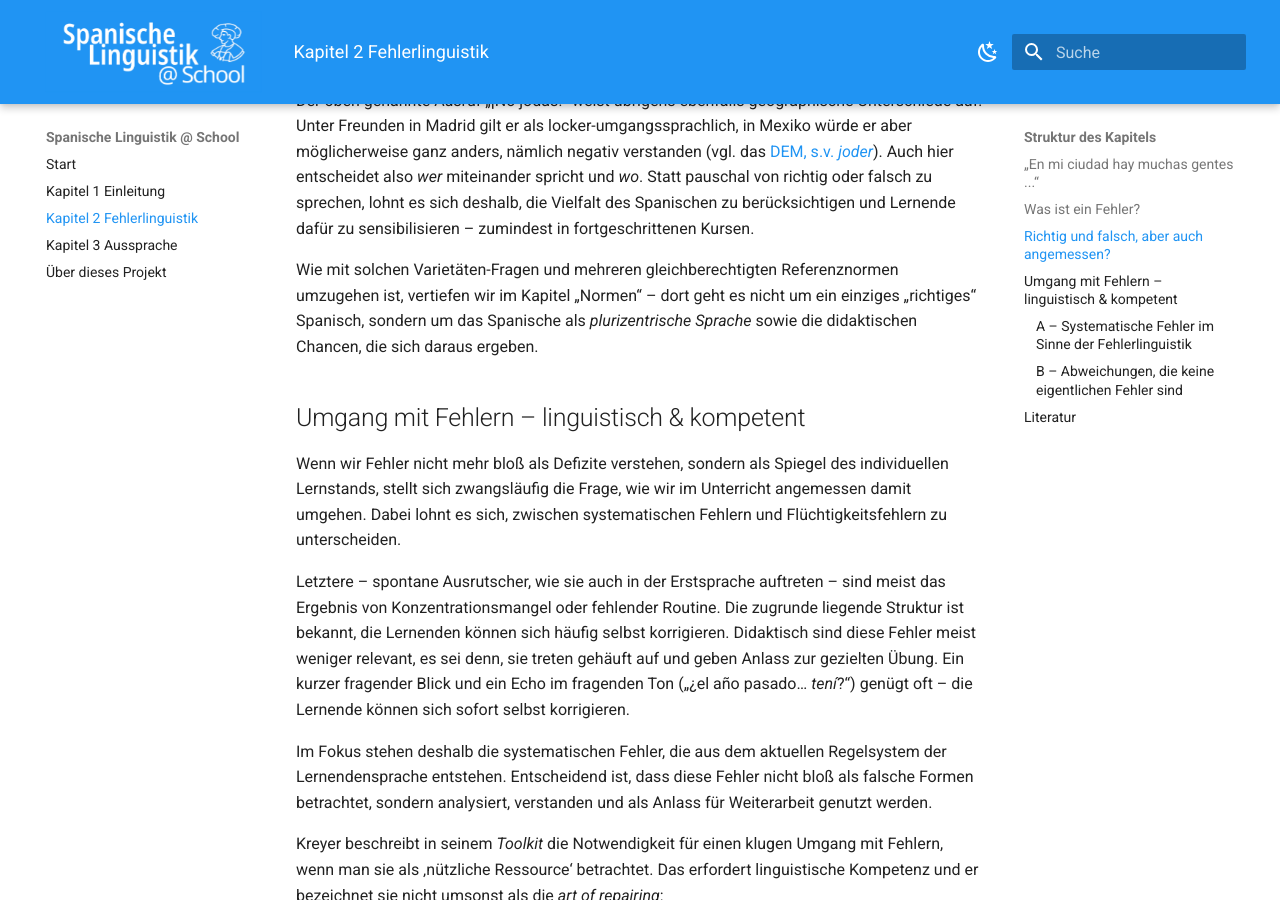
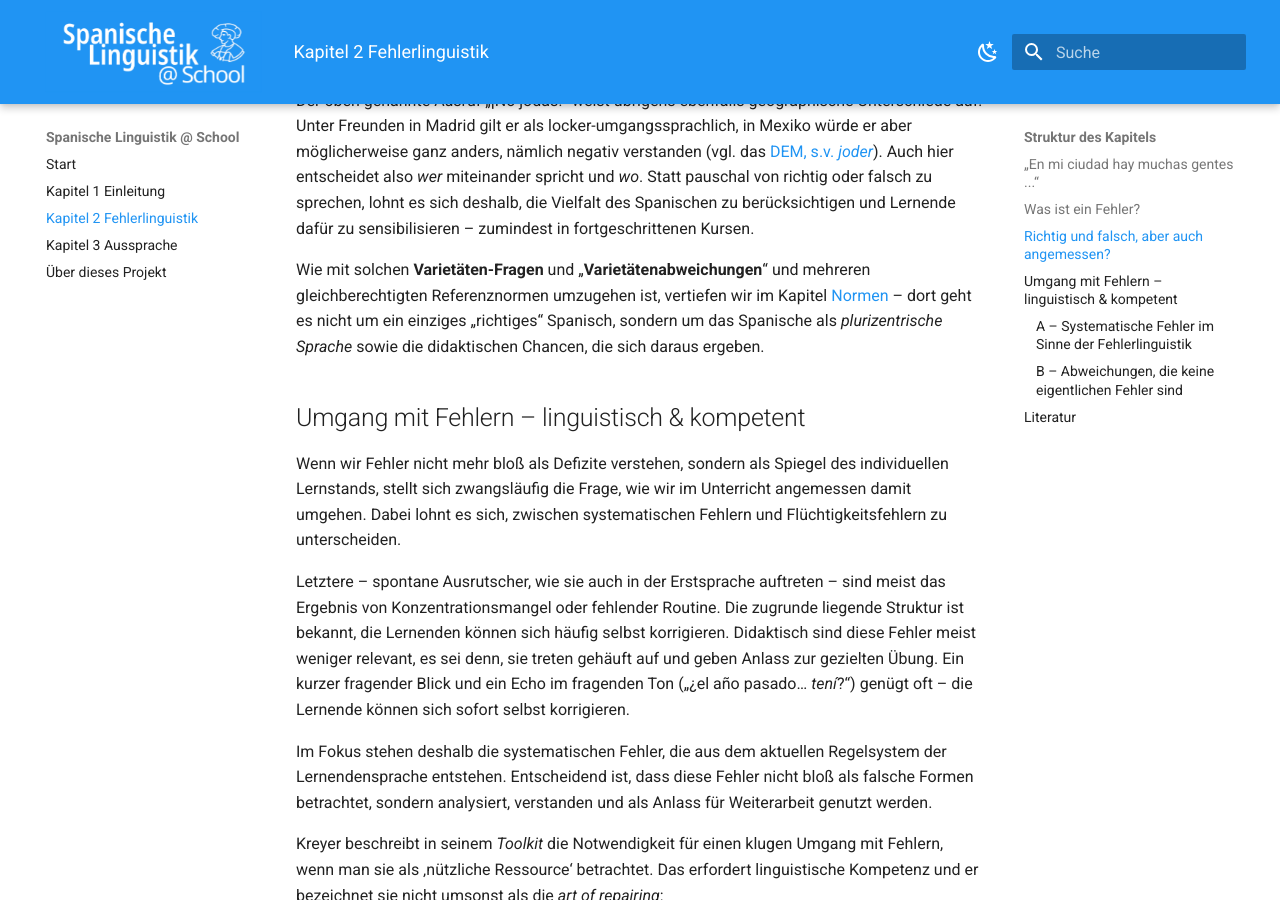
Before and after one commit to FTacke/spanisch-toolkit, an MkDocs documentation site: the page built from docs/fehlerlinguistik/fehlerlinguistik.md, in a window 1280 px wide and 900 px high, scrolled down 3768 px. Built offline with MkDocs 1.6.1 and Material for MkDocs 9.7.7, drawn with Linux system fonts in a browser that asks for light colours.

Commit message:
Fix broken links and add Normen chapter with introductory content

```diff
--- a/docs/fehlerlinguistik/fehlerlinguistik.md
+++ b/docs/fehlerlinguistik/fehlerlinguistik.md
@@ -67,7 +67,7 @@ Ein weiteres Beispiel verdeutlicht, wie eng Fehlerurteil und Kontext zusammenhä
 
 Der oben genannte Ausruf „¡No jodas!“ weist übrigens ebenfalls geographische Unterschiede auf: Unter Freunden in Madrid gilt er als locker-umgangssprachlich, in Mexiko würde er aber möglicherweise ganz anders, nämlich negativ verstanden (vgl. das [DEM, s.v. *joder*](https://dem.colmex.mx/Ver/joder){:target="_blank" rel="noopener noreferrer"}). Auch hier entscheidet also *wer* miteinander spricht und *wo*. Statt pauschal von richtig oder falsch zu sprechen, lohnt es sich deshalb, die Vielfalt des Spanischen zu berücksichtigen und Lernende dafür zu sensibilisieren – zumindest in fortgeschrittenen Kursen.
 
-Wie mit solchen Varietäten-Fragen und mehreren gleichberechtigten Referenznormen umzugehen ist, vertiefen wir im Kapitel „Normen“ – dort geht es nicht um ein einziges „richtiges“ Spanisch, sondern um das Spanische als *plurizentrische Sprache* sowie die didaktischen Chancen, die sich daraus ergeben.
+Wie mit solchen **Varietäten-Fragen** und „**Varietätenabweichungen**“ und mehreren gleichberechtigten Referenznormen umzugehen ist, vertiefen wir im Kapitel [Normen](normen/normen.md) – dort geht es nicht um ein einziges „richtiges“ Spanisch, sondern um das Spanische als *plurizentrische Sprache* sowie die didaktischen Chancen, die sich daraus ergeben.
 
 ## Umgang mit Fehlern – linguistisch & kompetent
 
```
Also changed, not shown: other parts of docs/fehlerlinguistik/fehlerlinguistik.md (+1 -1 lines), docs/normen/normen.md (+1 -0 lines).
